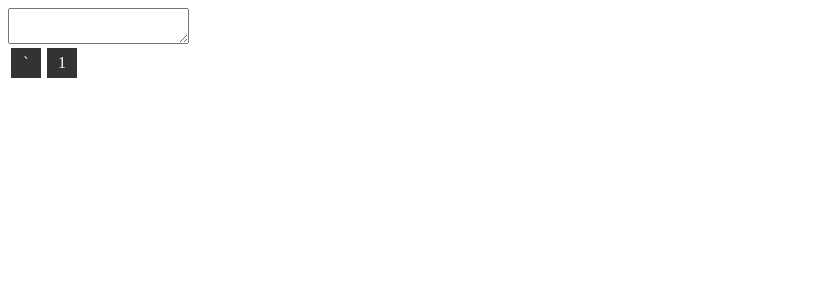
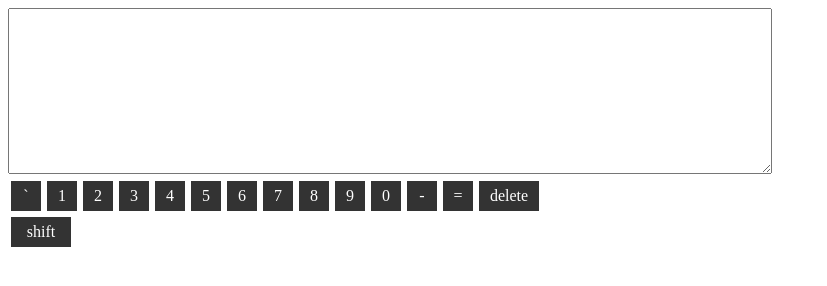
Before and after one commit to tanyacube/codejam-DOM1, a plain HTML site: page index.html in a window 1280 px wide. Shown: the whole page, without its empty margins (0-827 px from the left). Drawn offline with Linux system fonts and the light colour scheme.

Commit message:
feat: Add delete and shift keys

```diff
--- a/assets/index.js
+++ b/assets/index.js
@@ -1,6 +1,7 @@
 var body = document.body;
 var currentLang = 'en';
 var input = undefined;
+var shiftEnabled = false;
 
 function renderInput() {
     input = document.createElement('textarea');
@@ -23,14 +24,35 @@ function renderKeyboard(lang) {
         row.className = 'row';
 
         for (var j = 0; j < keyboardConfig[i].length; j++) {
+            var cellConfig = keyboardConfig[i][j];
             var cell = document.createElement('div');
+            if (cellConfig.id) {
+                cell.id = cellConfig.id;
+            }
             cell.className = 'cell';
-            cell.innerText = keyboardConfig[i][j][lang].main;
-            cell.style.width = keyboardConfig[i][j].width + 'px';
+            cell.innerText = cellConfig[lang].main;
+            cell.style.width = cellConfig.width + 'px';
             cell.onclick = (function (cellConfig) {
-                return function () {
-                    oldText = input.innerHTML;
-                    input.innerHTML = oldText + cellConfig[lang].main;
+                return function (e) {
+                    if (cellConfig.code === 8) {
+                        input.innerHTML = input.innerHTML.substring(0, input.innerHTML.length - 1);
+                    } else if (cellConfig.code === 16) {
+                        if (shiftEnabled) {
+                            e.target.classList.remove('active');
+                        } else {
+                            e.target.classList.add('active');
+                        }
+
+                        shiftEnabled = !shiftEnabled;
+                    } else {
+                        if (shiftEnabled) {
+                            input.innerHTML += cellConfig[lang].secondary;
+                            shiftEnabled = false;
+                            document.getElementById('shift').classList.remove('active');
+                        } else {
+                            input.innerHTML += cellConfig[lang].main;
+                        }
+                    }
                 }
             })(keyboardConfig[i][j]);
 
--- a/assets/keyboard-config.js
+++ b/assets/keyboard-config.js
@@ -5,11 +5,11 @@ var keyboardConfig = [
             code: 192,
             en: {
                 main: '`',
-                secondary: '~',
+                secondary: '~'
             },
             ru: {
                 main: ']',
-                secondary: '[',
+                secondary: '['
             }
         },
         {
@@ -17,11 +17,171 @@ var keyboardConfig = [
             code: 49,
             en: {
                 main: '1',
-                secondary: '!',
+                secondary: '!'
             },
             ru: {
                 main: '1',
-                secondary: '!',
+                secondary: '!'
+            }
+        },
+        {
+            width: 30,
+            code: 50,
+            en: {
+                main: '2',
+                secondary: '@'
+            },
+            ru: {
+                main: '2',
+                secondary: '"'
+            }
+        },
+        {
+            width: 30,
+            code: 51,
+            en: {
+                main: '3',
+                secondary: '#'
+            },
+            ru: {
+                main: '3',
+                secondary: '№'
+            }
+        },
+        {
+            width: 30,
+            code: 52,
+            en: {
+                main: '4',
+                secondary: '$'
+            },
+            ru: {
+                main: '4',
+                secondary: '%'
+            }
+        },
+        {
+            width: 30,
+            code: 53,
+            en: {
+                main: '5',
+                secondary: '%'
+            },
+            ru: {
+                main: '5',
+                secondary: ':'
+            }
+        },
+        {
+            width: 30,
+            code: 54,
+            en: {
+                main: '6',
+                secondary: '^'
+            },
+            ru: {
+                main: '6',
+                secondary: ','
+            }
+        },
+        {
+            width: 30,
+            code: 55,
+            en: {
+                main: '7',
+                secondary: '&'
+            },
+            ru: {
+                main: '7',
+                secondary: '.'
+            }
+        },
+        {
+            width: 30,
+            code: 56,
+            en: {
+                main: '8',
+                secondary: '*'
+            },
+            ru: {
+                main: '8',
+                secondary: ';'
+            }
+        },
+        {
+            width: 30,
+            code: 57,
+            en: {
+                main: '9',
+                secondary: '('
+            },
+            ru: {
+                main: '9',
+                secondary: '('
+            }
+        },
+        {
+            width: 30,
+            code: 48,
+            en: {
+                main: '0',
+                secondary: ')'
+            },
+            ru: {
+                main: '0',
+                secondary: ')'
+            }
+        },
+        {
+            width: 30,
+            code: 189,
+            en: {
+                main: '-',
+                secondary: '_'
+            },
+            ru: {
+                main: '-',
+                secondary: '_'
+            }
+        },
+        {
+            width: 30,
+            code: 187,
+            en: {
+                main: '=',
+                secondary: '+'
+            },
+            ru: {
+                main: '=',
+                secondary: '+'
+            }
+        },
+        {
+            width: 60,
+            code: 8,
+            en: {
+                main: 'delete',
+                secondary: 'delete'
+            },
+            ru: {
+                main: 'delete',
+                secondary: 'delete'
+            }
+        }
+    ],
+    [],[],
+    [
+        {
+            id: 'shift',
+            width: 60,
+            code: 16,
+            en: {
+                main: 'shift',
+                secondary: 'shift'
+            },
+            ru: {
+                main: 'shift',
+                secondary: 'shift'
             }
         }
     ]
--- a/assets/styles.css
+++ b/assets/styles.css
@@ -1,5 +1,10 @@
+.input {
+    width: 60%;
+    height: 20vh;
+}
+
 .keyboard {
-    width: 100%;
+    width: 60%;
 }
 
 .row {
@@ -13,7 +18,11 @@
     color: #fff;
     line-height: 30px;
     text-align: center;
-    margin: 0 3px;
+    margin: 3px;
     cursor: pointer;
     -webkit-user-select: none;
 }
+
+.active {
+    background: orchid;
+}
```
